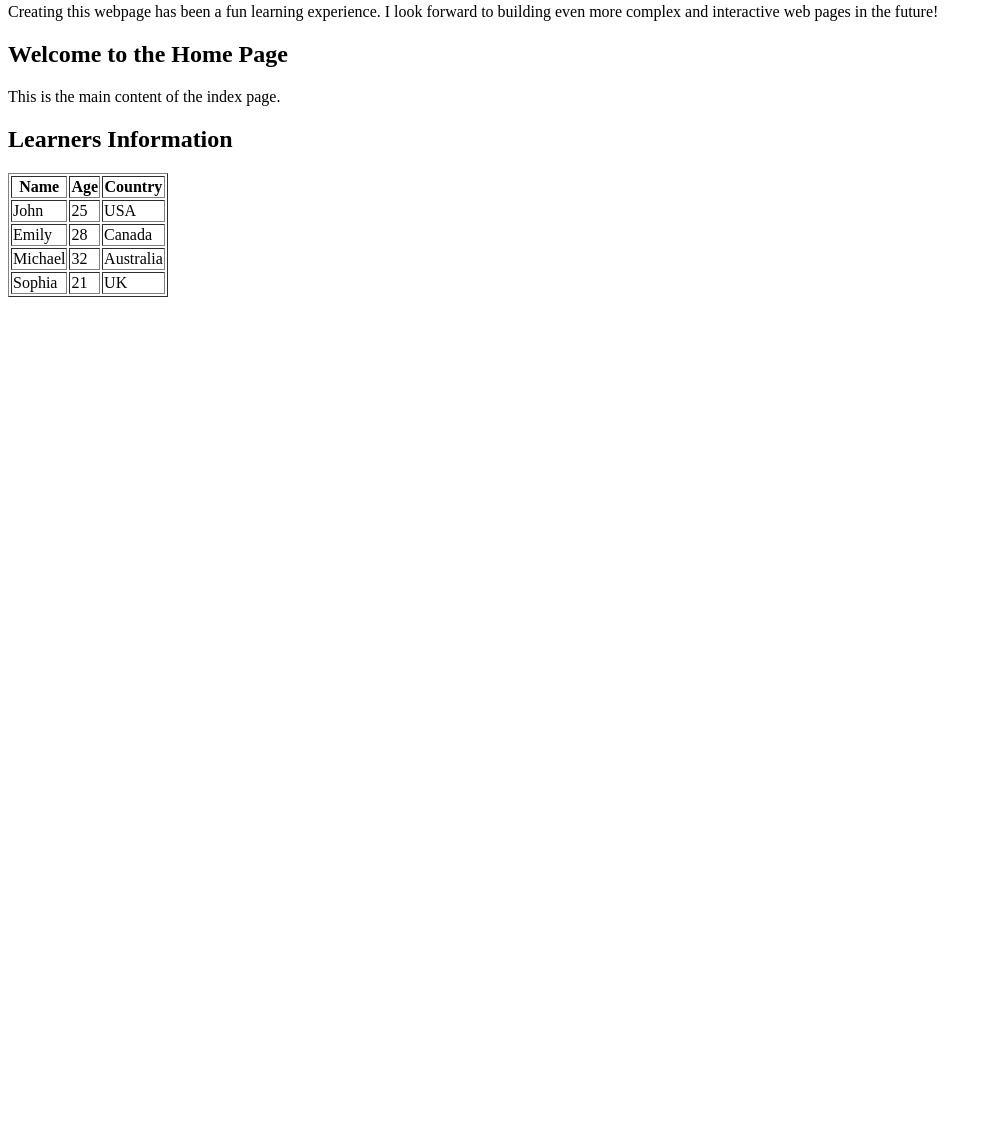
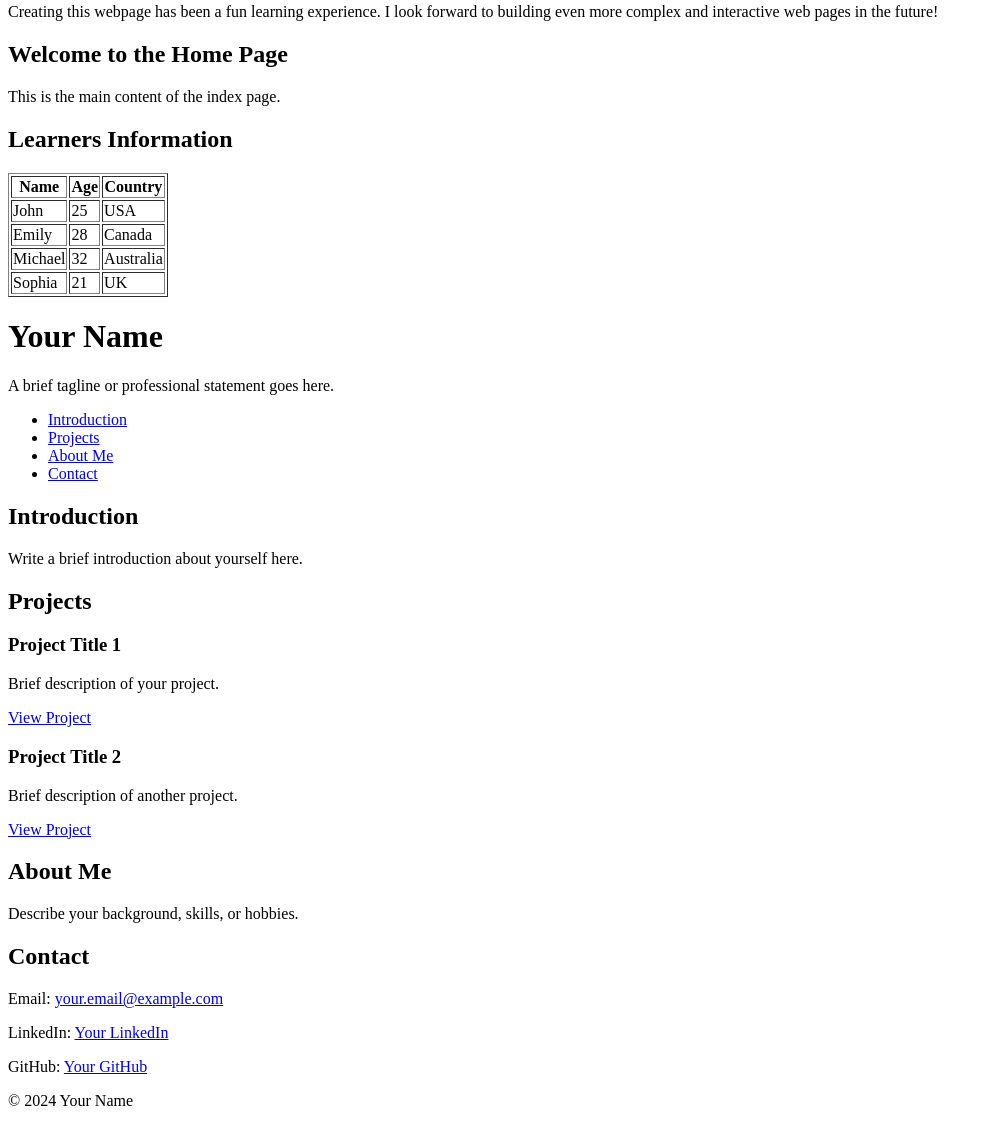
Before and after one commit to NanaAchiaa28/My_First_Portfolio, a plain HTML site: page html_basic/index.html in a window 1280 px wide. Shown: the part 786-1912 px from the top of the page, without its empty margins (0-992 px from the left). Before the commit the page ends 1091 px from the top, so only its background shows below. Drawn offline with Linux system fonts and the light colour scheme.

Commit message:
Update index.html

```diff
--- a/html_basic/index.html
+++ b/html_basic/index.html
@@ -71,3 +71,67 @@
         </tbody>
     </table>
 </article>
+<!DOCTYPE html>
+<html lang="en">
+<head>
+    <meta charset="utf-8">
+    <title>Your Name - Personal Portfolio</title>
+</head>
+<body>
+    <!-- Header -->
+    <header>
+        <h1>Your Name</h1>
+        <p>A brief tagline or professional statement goes here.</p>
+    </header>
+
+    <!-- Navigation -->
+    <nav>
+        <ul>
+            <li><a href="#introduction">Introduction</a></li>
+            <li><a href="#projects">Projects</a></li>
+            <li><a href="#about">About Me</a></li>
+            <li><a href="#contact">Contact</a></li>
+        </ul>
+    </nav>
+
+    <!-- Introduction Section -->
+    <section id="introduction">
+        <h2>Introduction</h2>
+        <p>Write a brief introduction about yourself here.</p>
+    </section>
+
+    <!-- Projects Section -->
+    <section id="projects">
+        <h2>Projects</h2>
+        <article class="project">
+            <h3>Project Title 1</h3>
+            <p>Brief description of your project.</p>
+            <a href="https://your-project-link.com" target="_blank">View Project</a>
+        </article>
+        <article class="project">
+            <h3>Project Title 2</h3>
+            <p>Brief description of another project.</p>
+            <a href="https://your-project-link.com" target="_blank">View Project</a>
+        </article>
+    </section>
+
+    <!-- About Me Section -->
+    <section id="about">
+        <h2>About Me</h2>
+        <p>Describe your background, skills, or hobbies.</p>
+    </section>
+
+    <!-- Contact Section -->
+    <section id="contact">
+        <h2>Contact</h2>
+        <p>Email: <a href="mailto:your.email@example.com">your.email@example.com</a></p>
+        <p>LinkedIn: <a href="https://linkedin.com/in/yourprofile" target="_blank">Your LinkedIn</a></p>
+        <p>GitHub: <a href="https://github.com/yourprofile" target="_blank">Your GitHub</a></p>
+    </section>
+
+    <!-- Footer -->
+    <footer>
+        <p>&copy; 2024 Your Name</p>
+    </footer>
+</body>
+</html>
```
